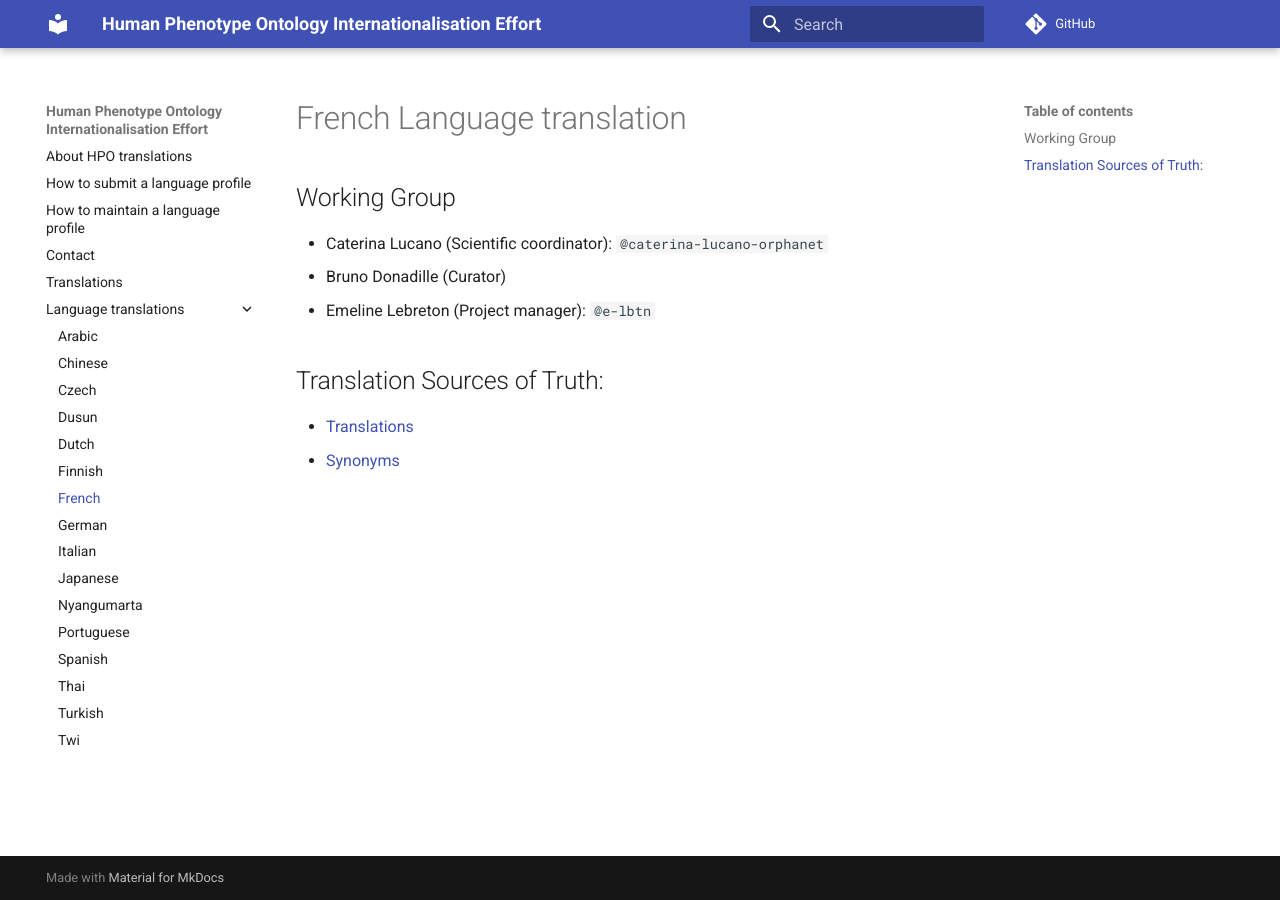
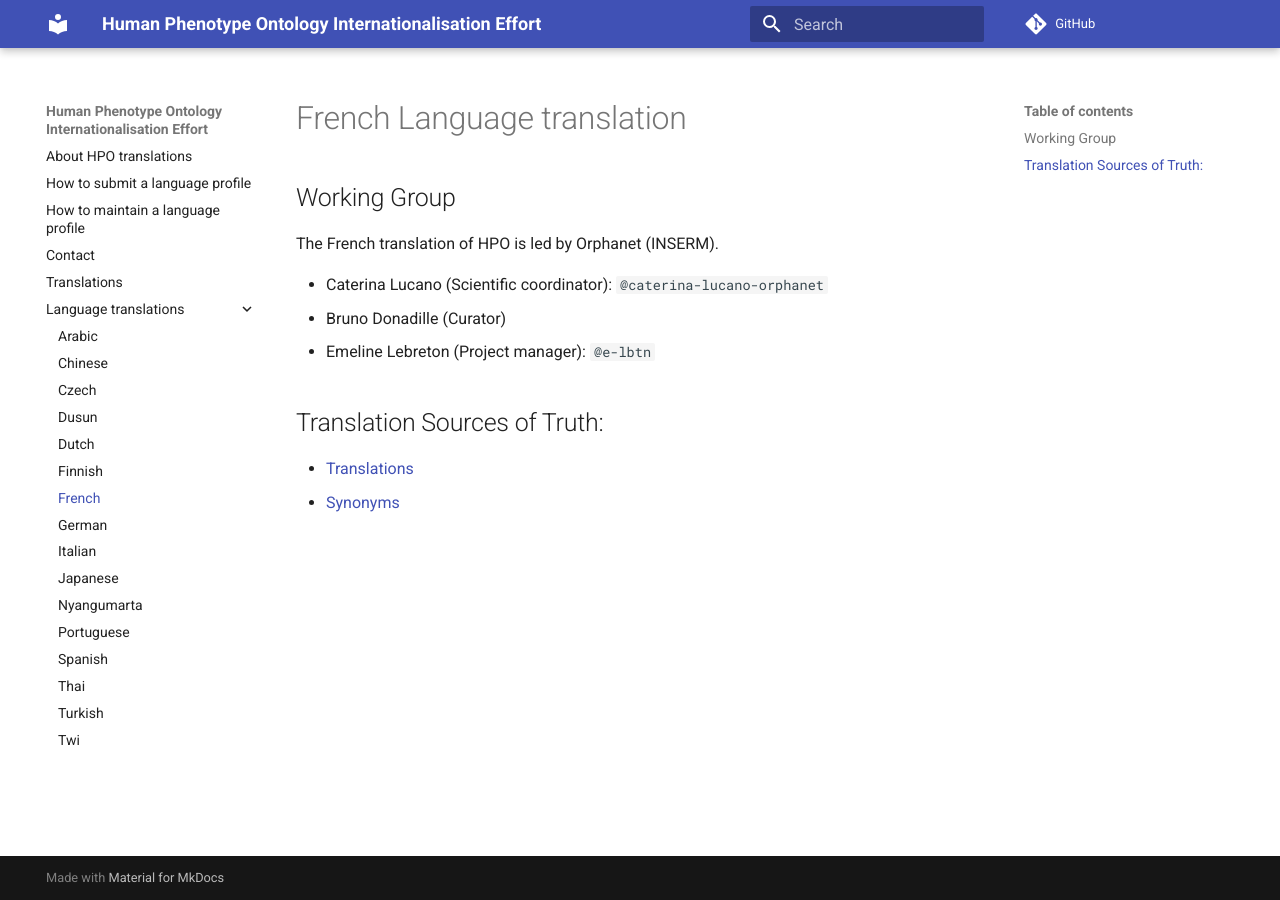
Before and after one commit to obophenotype/hpo-translations, an MkDocs documentation site: the page built from docs/translations/fr.md, in a window 1280 px wide. Built offline with MkDocs 1.6.1 and Material for MkDocs 9.7.7, drawn with Linux system fonts in a browser that asks for light colours; comment, search, counter and statistics services are not loaded.

Commit message:
Update fr.md

```diff
--- a/docs/translations/fr.md
+++ b/docs/translations/fr.md
@@ -1,6 +1,8 @@
 # French Language translation
 
 ## Working Group
+
+The French translation of HPO is led by Orphanet (INSERM).
 
 - Caterina Lucano (Scientific coordinator): `@caterina-lucano-orphanet`
 - Bruno Donadille (Curator)
```
